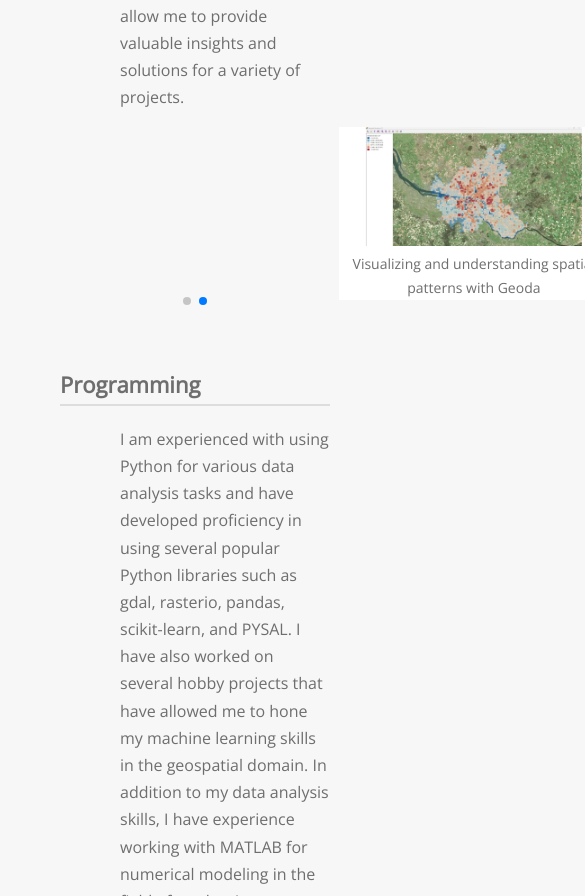
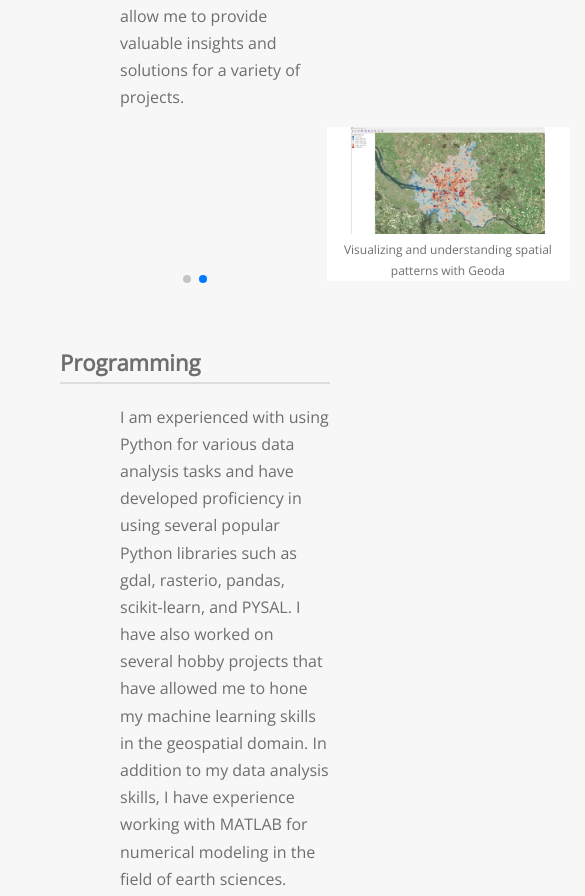
Before and after one commit to imabubakr/imabubakr.github.io, a plain HTML site: page contact.html in a window 390 px wide. Shown: the part 1062-1958 px from the top of the page, 585 px wide, since content can reach past the window. Drawn offline with nearby package versions, Linux system fonts and the light colour scheme.

Commit message:
Add files via upload

```diff
--- a/skills.css
+++ b/skills.css
@@ -292,6 +292,18 @@ footer {
   }
 }
 
+@media (max-width: 767px) {
+  .swiper-container {
+    width: 90%;
+    margin: 0 auto;
+  }
+
+  .swiper-slide {
+    font-size: 12px;
+  }
+}
+
+
 /* Decrease padding for h1 in top section */
 #top-section h1 {
   padding-top: 10px;
```
